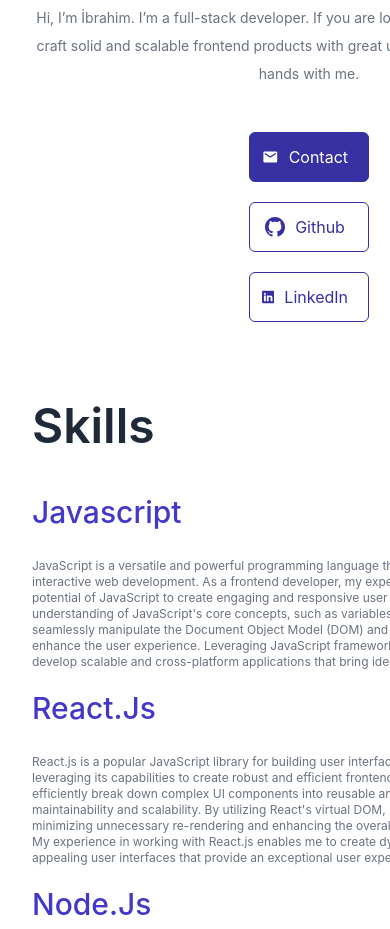
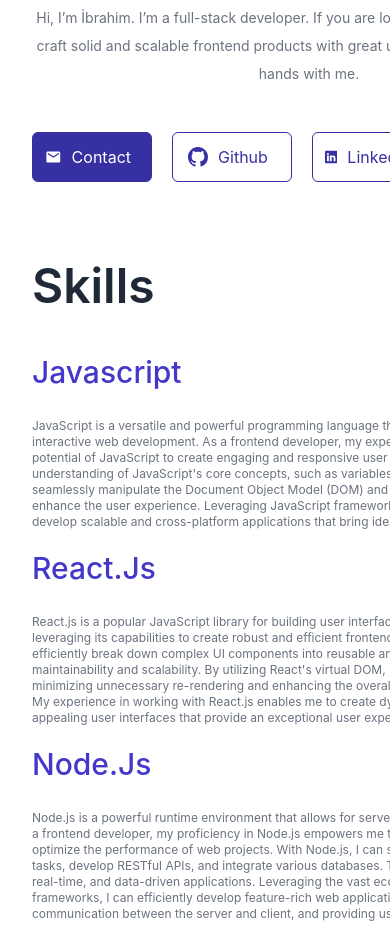
Before and after one commit to ibrahimfevzi/personal-portfolio, a React (Create React App) app: page / in a window 390 px wide. Shown: the part 800-1729 px from the top of the page. Built offline with nearby package versions, Linux system fonts and the light colour scheme; a web font is replaced by a local one.

Commit message:
responsive

```diff
--- a/src/App.css
+++ b/src/App.css
@@ -634,7 +634,6 @@
   }
 
   .introButtons {
-    flex-direction: column;
     align-items: center;
   }
 
@@ -729,7 +728,6 @@
   }
 
   .introButtons {
-    flex-direction: column;
     align-items: center;
   }
 
```
